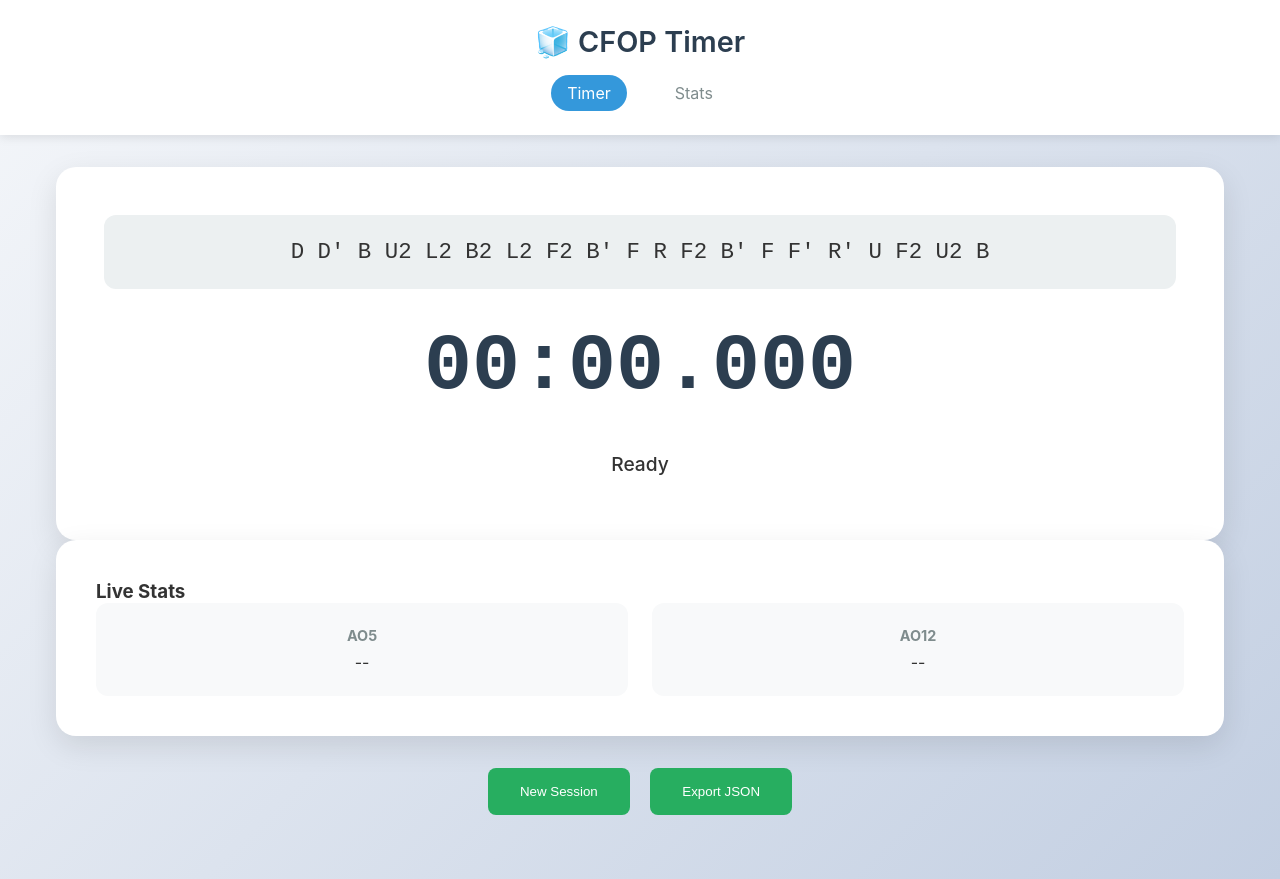
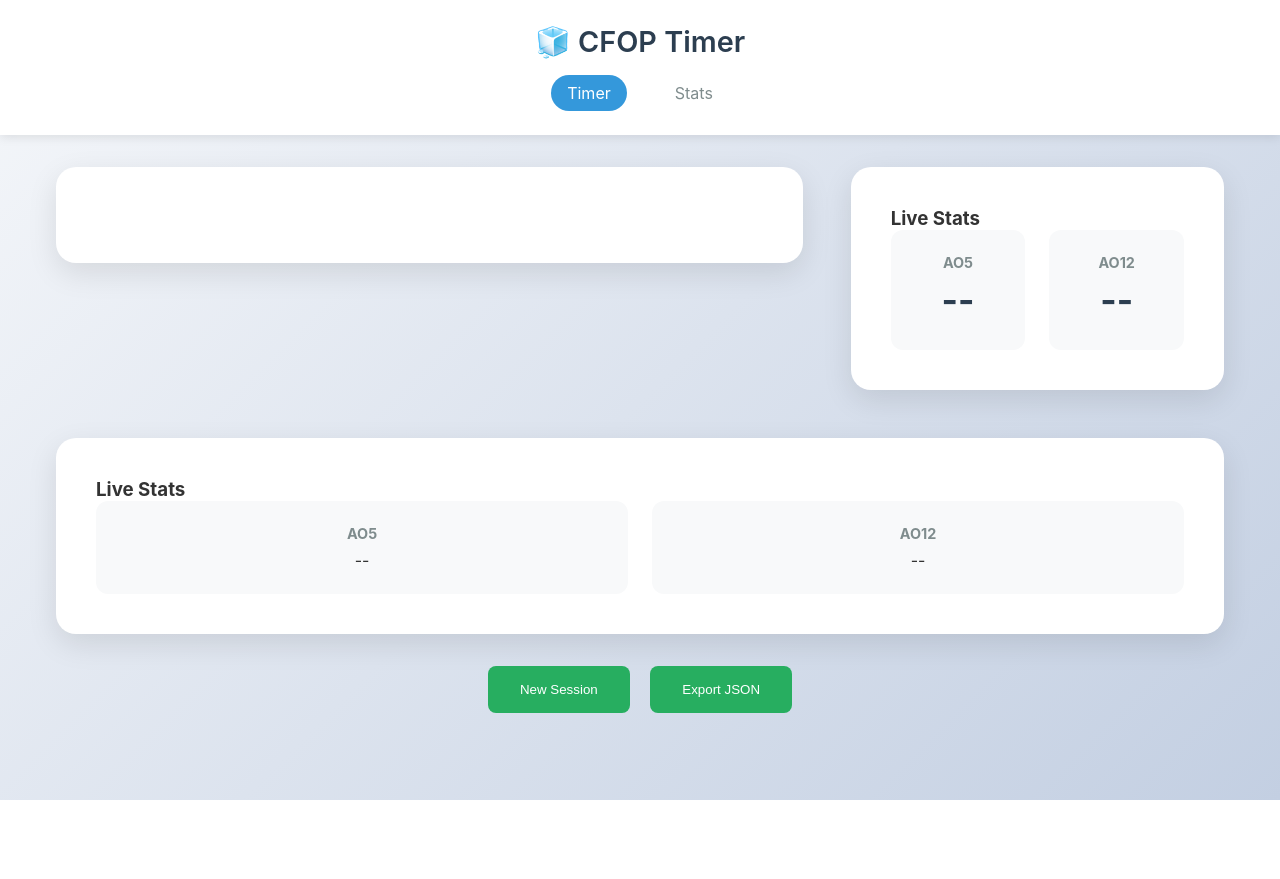
Before and after one commit to claymartin/CFOP-Timer, a plain HTML site: page Index.html in a window 1280 px wide. After the commit the page ends 800 px from the top, so only its background shows below. Drawn offline with Linux system fonts and the light colour scheme.

Commit message:
Update Index.html

```diff
--- a/Index.html
+++ b/Index.html
@@ -5,7 +5,7 @@
     <meta name="viewport" content="width=device-width, initial-scale=1.0">
     <title>CFOP Cube Timer</title>
     <link rel="manifest" href="manifest.json">
-    <link rel="stylesheet" href="style.css?v=2">
+    <link rel="stylesheet" href="style.css?v=3">
     <meta name="theme-color" content="#1a1a1a">
 </head>
 <body>
@@ -18,17 +18,25 @@
     </header>
 
     <main>
-        <div class="timer-container">
-            <div id="scramble" class="scramble">Click or Space to generate scramble</div>
-            <div id="timer" class="timer-display">00:00.000</div>
-            <div id="status" class="status">Ready</div>
-            <div class="phase-buttons" id="phaseButtons" style="display:none;">
-                <button onclick="addPhase('cross')">Cross</button>
-                <button onclick="addPhase('f2l')">F2L</button>
-                <button onclick="addPhase('oll')">OLL</button>
-                <button onclick="addPhase('pll')">PLL + Finish</button>
+       <div class="timer-section">
+    <div class="timer-container">
+        <!-- existing scramble/timer/status/phase-buttons -->
+    </div>
+    <div class="stats-panel">
+        <h3>Live Stats</h3>
+        <div class="stats-grid">
+            <div class="stat-card">
+                <h3>Ao5</h3>
+                <div class="value" id="liveAo5">--</div>
+            </div>
+            <div class="stat-card">
+                <h3>Ao12</h3>
+                <div class="value" id="liveAo12">--</div>
             </div>
         </div>
+    </div>
+</div>
+
 
         <div class="stats-panel liquid-glass">
             <h3>Live Stats</h3>
```
